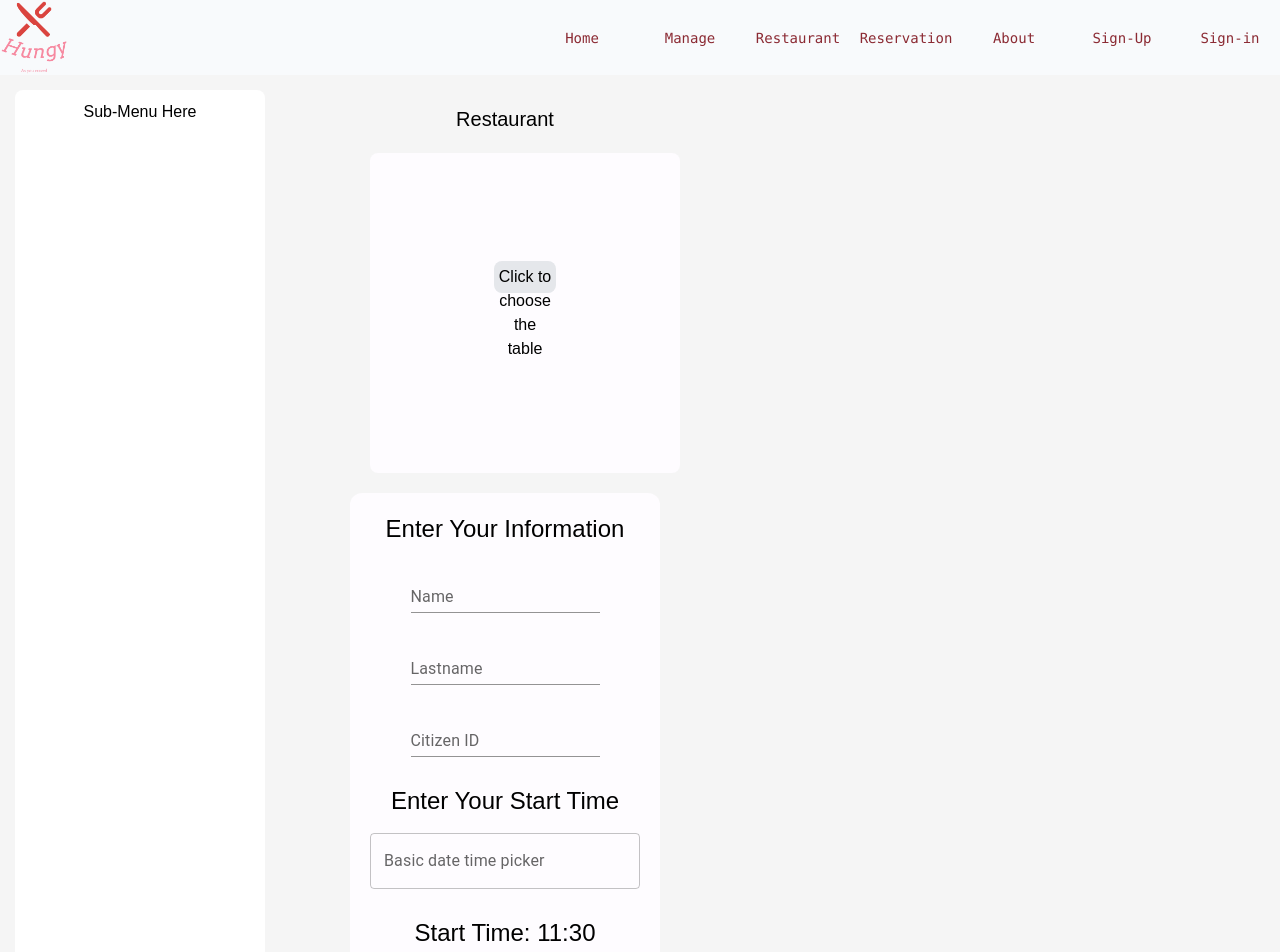
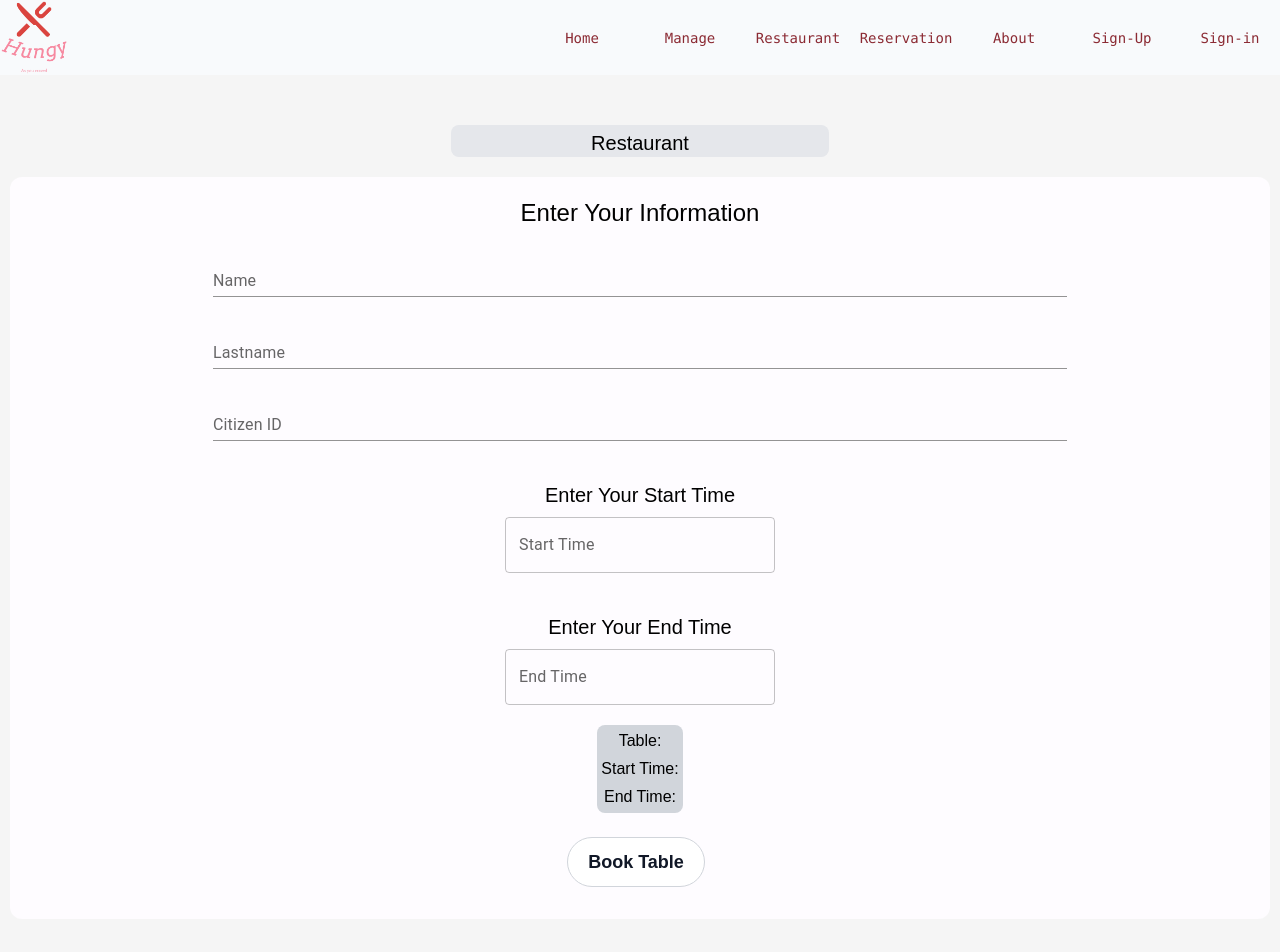
Before and after one commit to 2110503TACEDT66/swdevprac2-project-backend-project, a Next.js app: page /booking in a window 1280 px wide. Shown: the top 952 px of the page. Built offline with nearby package versions, Linux system fonts and the light colour scheme; no server answers.

Commit message:
decore reserve

```diff
--- a/src/app/booking/edit/page.tsx
+++ b/src/app/booking/edit/page.tsx
@@ -107,7 +107,7 @@ export default function Edit() {
 
         <main className="px-auto py-5">
             <div className="text-xl font-medium">{restaurantName} Restaurant</div>
-            <div className="bg-[#FEFCFF] w-full h-80 m-5 rounded-lg pt-2 items-center flex flex-col justify-center">
+            <div className="h-fit bg-[#FEFCFF] w-full h-80 m-5 rounded-lg pt-2 items-center flex flex-col justify-center">
                 <div className="bg-gray-200 w-[20%] h-8 p-1 rounded-lg">Click to choose the table</div>
                 <div className="m-10 flex flex-row flex-wrap justify-around items-center ">
                 {restaurantResponse.table.map((available: Table) => {
@@ -145,31 +145,33 @@ export default function Edit() {
             <form className="flex flex-col items-center space-y-5 bg-[#FEFCFF] p-5 rounded-xl ">
                 <p className="text-2xl">Enter Your Information</p>
                 <div>
-                    <p className="text-2xl my-2">Enter Your Start Time</p>
+                    <p className="text-xl mt-5">Enter Your Start Time</p>
                     <LocalizationProvider dateAdapter={AdapterDayjs}>
                     <DemoContainer components={['DateTimePicker']}>
                         <DateTimePicker label="Basic date time picker" onChange={(value) => {setStartTime(value);console.log(startTime)}}/>
                     </DemoContainer>
                     </LocalizationProvider>
                 </div>
-                <div>
-                    <p className="text-2xl my-2">Start Time: {startTime?.format('HH:mm')}</p>
-                </div>
 
                 <div>
-                    <p className="text-2xl my-2">Enter Your End Time</p>
+                    <p className="text-xl mt-5">Enter Your End Time</p>
                     <LocalizationProvider dateAdapter={AdapterDayjs}>
                     <DemoContainer components={['DateTimePicker']}>
                         <DateTimePicker label="Basic date time picker" onChange={(value) => {setEndTime(value);console.log(endTime)}}/>
                     </DemoContainer>
                     </LocalizationProvider>
                 </div>
-                <div>
-                    <p className="text-2xl my-2">End Time: {endTime?.format('HH:mm')}</p>
-                </div>
-                <div>table: {inputTable}</div>
 
-                <div>
+                    <div className="text-md bg-gray-300 items-center rounded-lg">
+                        <div className="m-1">Table: {inputTable}</div>
+                        <div>
+                            <p className="m-1">Start Time: {startTime?.format('HH:mm')}</p>
+                        </div>
+                        <div>
+                            <p className="m-1">End Time: {endTime?.format('HH:mm')}</p>
+                        </div>
+
+                    </div>
                     <button type='button' name="Book Vaccine"
                         onClick={() => { makeAppointment()}}
                         className="text-gray-900 bg-white border border-gray-300 text-lg font-semibold focus:outline-none
@@ -177,7 +179,7 @@ export default function Edit() {
                         >
                         Update Booking
                     </button>
-                </div>
+
             </form>
 
         </main>
--- a/src/app/booking/layout.tsx
+++ b/src/app/booking/layout.tsx
@@ -8,7 +8,6 @@ export default function BookingLayout(
     return (
         <ReduxProvider>
             <div className='flex p-2.5 text-black text-center gap-20'>
-                <BookingMenu/>
                 {children}
             </div>
         </ReduxProvider>
--- a/src/app/booking/page.tsx
+++ b/src/app/booking/page.tsx
@@ -44,10 +44,9 @@ export default function Bookings() {
       });
 
 
-      const [bookingDate, setBookingDate] = useState<Dayjs|null>(dayjs('2022-04-17T11:30'))
-      const [startTime, setStartTime] = useState<Dayjs|null>(dayjs('2022-04-17T11:30'))
-      const [testTime, setTestTime] = useState<Dayjs|null>(dayjs('2022-04-17T15:30'))
-      const [endTime, setEndTime] = useState<Dayjs|null>(dayjs('2022-04-17T12:20'))
+      const [bookingDate, setBookingDate] = useState<Dayjs|null>()
+      const [startTime, setStartTime] = useState<Dayjs|null>()
+      const [endTime, setEndTime] = useState<Dayjs|null>()
       const [restaurant, setRestaurant] = useState<string>('Chula')
       const [name, setName] = useState<string>('')
       const [surname, setSurName] = useState<string>('')
@@ -99,6 +98,7 @@ export default function Bookings() {
                     throw new Error('Failed to add reservation');
                 }
             } else {
+                alert('Missing data for reservation');
                 throw new Error('Missing data for reservation');
             }
         } catch (error) {
@@ -118,10 +118,10 @@ export default function Bookings() {
     };
     return (
 
-        <main className="px-auto py-5 ">
+        <main className="px-auto py-5 w-[100%]">
 
-            <div className="text-xl font-medium">{restaurantName} Restaurant</div>
-            <div className="bg-[#FEFCFF] w-full h-80 m-5 rounded-lg pt-2 items-center flex flex-col justify-center">
+            <div className="text-xl font-medium bg-gray-200 w-[30%] h-8 p-1 rounded-lg mx-auto my-5 ">{restaurantName} Restaurant</div>
+            {(startTime)?<div className="bg-[#FEFCFF] w-fit h-80 m-5 rounded-lg pt-2 items-center flex flex-col justify-center">
                 <div className="bg-gray-200 w-[20%] h-8 p-1 rounded-lg">Click to choose the table</div>
                 <div className="m-10 flex flex-row flex-wrap justify-around items-center ">
                 {restaurantResponse.table.map((available: Table) => {
@@ -153,7 +153,7 @@ export default function Bookings() {
                     );
                 })}
                 </div>
-            </div>
+            </div>:''}
             <form className="w-[100%] flex flex-col items-center space-y-5 bg-[#FEFCFF] p-5 rounded-xl">
                 <p className="text-2xl">Enter Your Information</p>
 
@@ -167,31 +167,33 @@ export default function Bookings() {
                 </div>
 
                 <div>
-                    <p className="text-2xl my-2">Enter Your Start Time</p>
+                    <p className="text-xl mt-5">Enter Your Start Time</p>
                     <LocalizationProvider dateAdapter={AdapterDayjs}>
                     <DemoContainer components={['DateTimePicker']}>
-                        <DateTimePicker label="Basic date time picker" onChange={(value) => {setStartTime(value);console.log(startTime)}}/>
+                        <DateTimePicker label=" Start Time" onChange={(value) => {setStartTime(value);setInputTable('')}}/>
                     </DemoContainer>
                     </LocalizationProvider>
                 </div>
-                <div>
-                    <p className="text-2xl my-2">Start Time: {startTime?.format('HH:mm')}</p>
-                </div>
 
                 <div>
-                    <p className="text-2xl my-2">Enter Your End Time</p>
+                    <p className="text-xl mt-5">Enter Your End Time</p>
                     <LocalizationProvider dateAdapter={AdapterDayjs}>
                     <DemoContainer components={['DateTimePicker']}>
-                        <DateTimePicker label="Basic date time picker" onChange={(value) => {setEndTime(value);console.log(endTime)}}/>
+                        <DateTimePicker label="End Time" onChange={(value) => {setEndTime(value);setInputTable('')}}/>
                     </DemoContainer>
                     </LocalizationProvider>
                 </div>
-                <div>
-                    <p className="text-2xl my-2">End Time: {endTime?.format('HH:mm')}</p>
+                <div className="text-md bg-gray-300 items-center rounded-lg">
+                        <div className="m-1">Table: {inputTable}</div>
+                        <div>
+                            <p className="m-1">Start Time: {startTime?.format('HH:mm')}</p>
+                        </div>
+                        <div>
+                            <p className="m-1">End Time: {endTime?.format('HH:mm')}</p>
+                        </div>
+
                 </div>
-                <div>table: {inputTable}</div>
-
-                <div>
+                <div className="text-md flex flex-col p-1 ">
                     <button type='button' name="Book Vaccine"
                         onClick={() => {console.log(booking); makeAppointment(booking)}}
                         className="text-gray-900 bg-white border border-gray-300 text-lg font-semibold focus:outline-none
```
